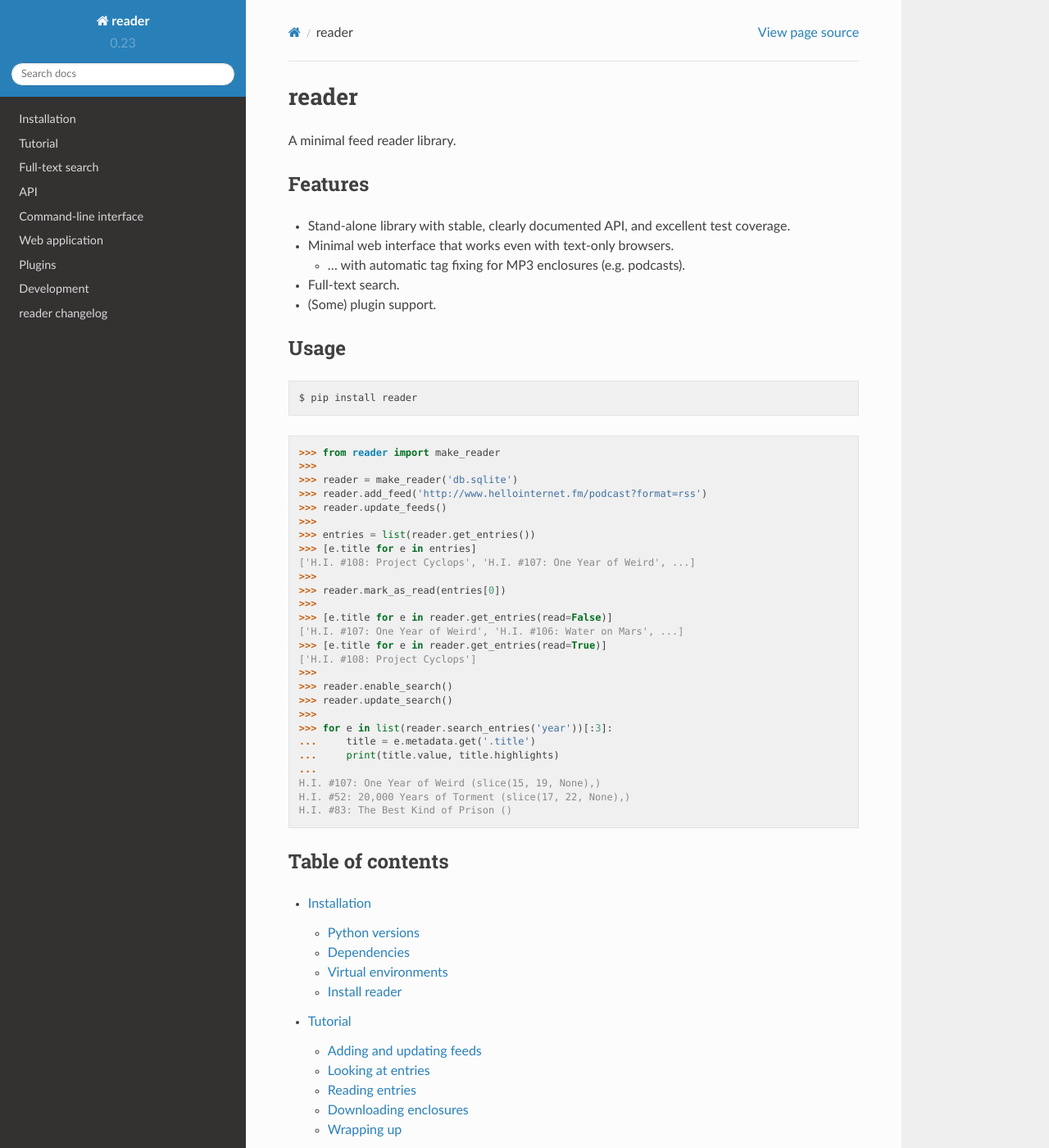
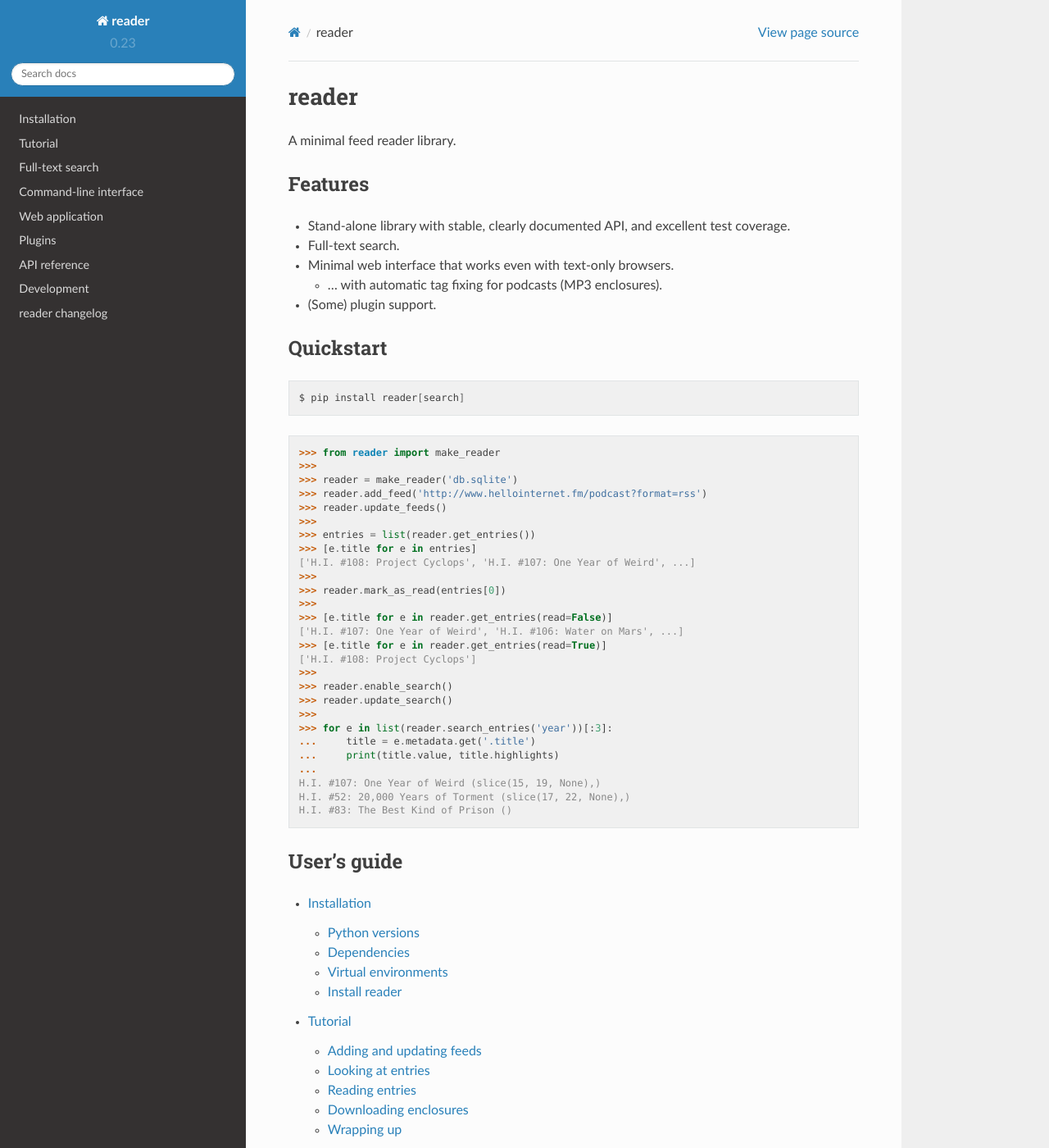
Before and after one commit to Alcides1123/reader, a Sphinx documentation site: the page built from docs/index.rst, in a window 1280 px wide and 1400 px high. Shown: the whole window at 82% size. Built offline with Sphinx 7.4.7 and the Read the Docs theme 2.0.0, drawn with Linux system fonts in a browser that asks for light colours; some of the changed text lies outside the part shown.

Commit message:
Minor index cleanup.
For #158.

```diff
--- a/README.rst
+++ b/README.rst
@@ -33,11 +33,11 @@ Features:
 .. begin-features
 
 * Stand-alone library with stable, clearly documented API, and excellent test coverage.
+* Full-text search.
 * Minimal web interface that works even with text-only browsers.
 
-  * ... with automatic tag fixing for MP3 enclosures (e.g. podcasts).
+  * ... with automatic tag fixing for podcasts (MP3 enclosures).
 
-* Full-text search.
 * (Some) plugin support.
 
 .. end-features
@@ -54,7 +54,7 @@ Usage:
 
 .. code-block:: bash
 
-    $ pip install reader
+    $ pip install reader[search]
 
 .. code-block:: python
 
--- a/docs/api.rst
+++ b/docs/api.rst
@@ -1,6 +1,6 @@
 
-API
-===
+API reference
+=============
 
 .. module:: reader
 
--- a/docs/index.rst
+++ b/docs/index.rst
@@ -13,16 +13,16 @@ Features
   :end-before: end-features
 
 
-Usage
------
+Quickstart
+----------
 
 .. include:: ../README.rst
   :start-after: begin-usage
   :end-before: end-usage
 
 
-Table of contents
------------------
+User’s guide
+------------
 
 .. toctree::
     :maxdepth: 2
@@ -30,10 +30,18 @@ Table of contents
     install
     tutorial
     fts
-    api
     cli
     app
     plugins
+
+
+API reference
+-------------
+
+.. toctree::
+    :maxdepth: 2
+
+    api
 
 
 Project information
```
